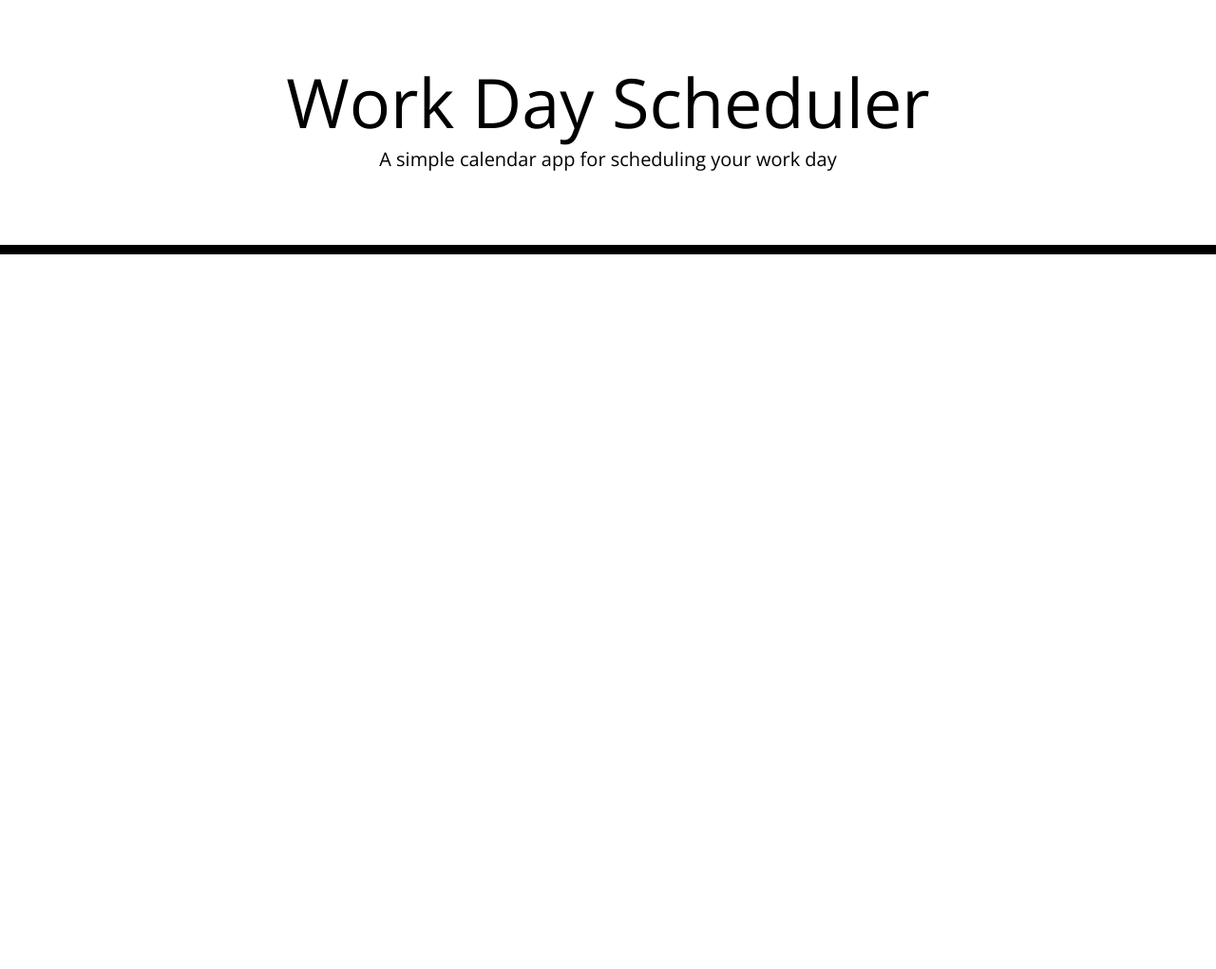
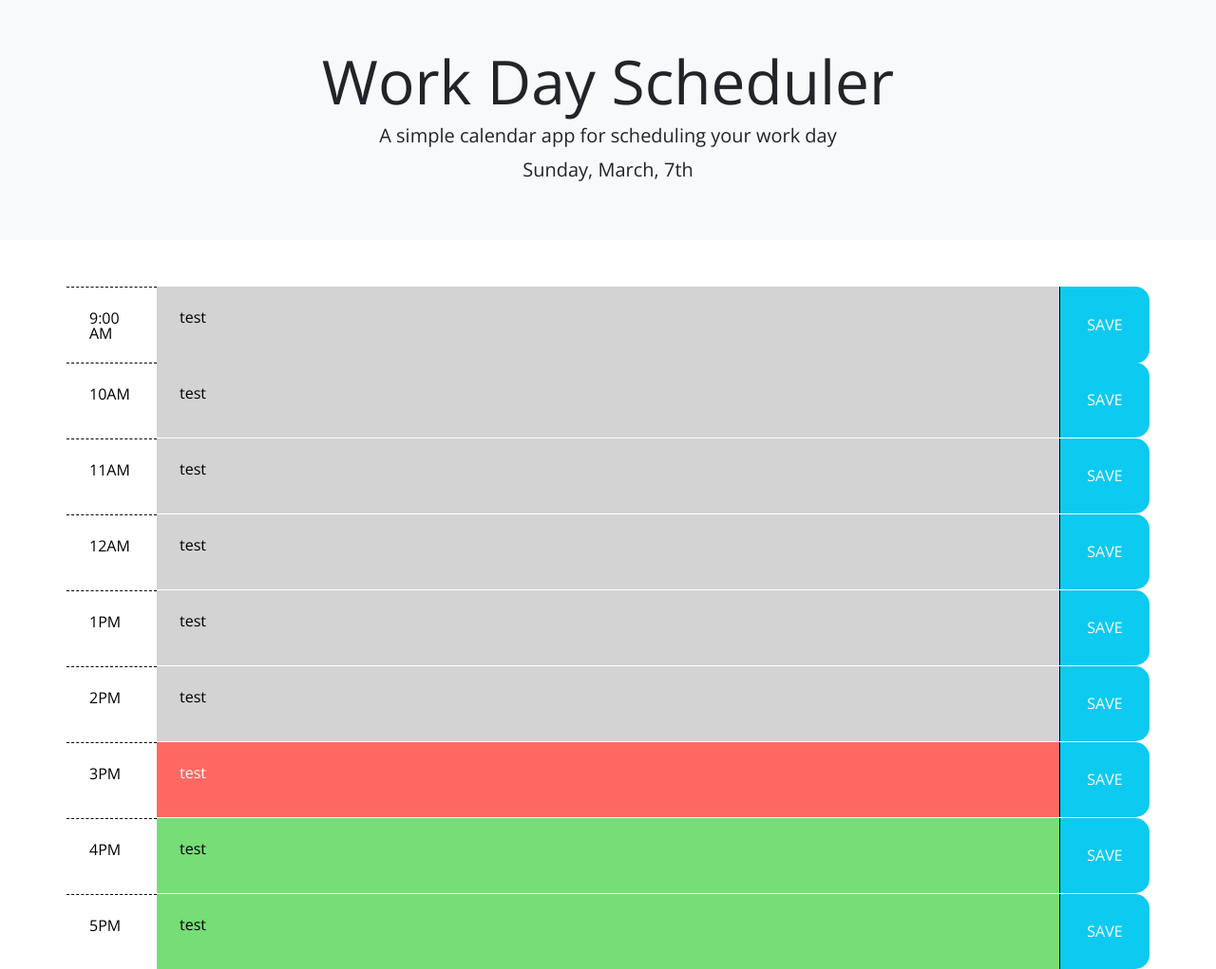
Before and after one commit to mrpancakes/homework-05-work-day-scheduler, a plain HTML site: page index.html in a window 1280 px wide. Shown: the whole page at 95% size. Before the commit the page ends 800 px from the top, so only its background shows below. Drawn offline with nearby package versions, Linux system fonts and the light colour scheme; files that its build step writes are made by us from their sources.

Commit message:
Styled the page and used Bootstrap Grid to create a row/column for each hour in the day. Used moment.js to set today's date in the header.

```diff
--- a/assets/main.js
+++ b/assets/main.js
@@ -0,0 +1,11 @@
+// Create variable with today's date, format it, and add it as text to the id referenced in the HTML
+let todaysDate = moment().format("dddd, MMMM, Do");
+$("#currentDay").text(todaysDate);
+
+let currentTime = moment().format("h:mm:ss a");
+
+let timeAtNine = moment("#9am").format("h:mm:ss a")
+
+console.log(currentTime);
+
+console.log(timeAtNine);
--- a/assets/style.css
+++ b/assets/style.css
@@ -11,14 +11,6 @@ textarea{
   color: #000000;
   border-left: 1px solid black;
   padding: 10px;
-}
-
-.jumbotron {
-  text-align: center;
-  background-color: transparent;
-  color: black;
-  border-radius: 0;
-  border-bottom: 10px solid black;
 }
 
 .description{
@@ -44,7 +36,7 @@ textarea{
 
 .past {
   background-color: #d3d3d3;
-  color: white;
+  color: black;
 }
 
 .present {
@@ -54,7 +46,7 @@ textarea{
 
 .future {
   background-color: #77dd77;
-  color: white;
+  color: black;
 }
 
 .saveBtn {
@@ -65,7 +57,7 @@ textarea{
   color: white;
 }
 
-.saveBtn i:hover {
+.saveBtn:hover {
   font-size: 20px;
   transition: all .3s ease-in-out;
 }
--- a/index.html
+++ b/index.html
@@ -1,38 +1,103 @@
 <!DOCTYPE html>
 <html lang="en">
+
 <head>
   <meta charset="UTF-8" />
   <meta name="viewport" content="width=device-width, initial-scale=1.0" />
   <meta http-equiv="X-UA-Compatible" content="ie=edge" />
-    <link
-      rel="stylesheet"
-      href="https://stackpath.bootstrapcdn.com/bootstrap/4.3.1/css/bootstrap.min.css"
-    />
-    <link
-      rel="stylesheet"
-      href="https://use.fontawesome.com/releases/v5.8.1/css/all.css"
-      integrity="sha384-50oBUHEmvpQ+1lW4y57PTFmhCaXp0ML5d60M1M7uH2+nqUivzIebhndOJK28anvf"
-      crossorigin="anonymous"
-    />
-    <link
-      href="https://fonts.googleapis.com/css?family=Open+Sans&display=swap"
-      rel="stylesheet"
-    />
-    <link rel="stylesheet" href="style.css" />
+  <link href="https://cdn.jsdelivr.net/npm/bootstrap@5.0.0-beta2/dist/css/bootstrap.min.css" rel="stylesheet"
+    integrity="sha384-BmbxuPwQa2lc/FVzBcNJ7UAyJxM6wuqIj61tLrc4wSX0szH/Ev+nYRRuWlolflfl" crossorigin="anonymous">
+  <link rel="stylesheet" href="https://use.fontawesome.com/releases/v5.8.1/css/all.css"
+    integrity="sha384-50oBUHEmvpQ+1lW4y57PTFmhCaXp0ML5d60M1M7uH2+nqUivzIebhndOJK28anvf" crossorigin="anonymous" />
+  <link href="https://fonts.googleapis.com/css?family=Open+Sans&display=swap" rel="stylesheet" />
+  <link rel="stylesheet" href="./assets/style.css" />
   <title>Work Day Scheduler</title>
 </head>
 
 <body>
-    <header class="jumbotron">
+  <header class="p-5 container-fluid d-flex align-items-center flex-column bg-light">
     <h1 class="display-3">Work Day Scheduler</h1>
     <p class="lead">A simple calendar app for scheduling your work day</p>
     <p id="currentDay" class="lead"></p>
   </header>
-    <div class="container">
-      <!-- Timeblocks go here -->
+  <div class="container mt-5">
+    <div class="row">
+      <div class="col-lg-1 col-2 hour p-4" id="9am">9:00 AM</div>
+      <div class="col-lg-10 col-8 p-4 past">test</div>
+      <div class="col-lg-1 col-2 bg-info saveBtn d-flex justify-content-center align-items-center">
+        <div>SAVE</div>
       </div>
+    </div>
+
+    <div class="row" id="10am">
+      <div class="col-lg-1 col-2 hour p-4">10AM</div>
+      <div class="col-lg-10 col-8 p-4 past">test</div>
+      <div class="col-lg-1 col-2 bg-info saveBtn d-flex justify-content-center align-items-center">
+        <div>SAVE</div>
+      </div>
+    </div>
+
+    <div class="row" id="10am">
+      <div class="col-lg-1 col-2 hour p-4">11AM</div>
+      <div class="col-lg-10 col-8 p-4 past">test</div>
+      <div class="col-lg-1 col-2 bg-info saveBtn d-flex justify-content-center align-items-center">
+        <div>SAVE</div>
+      </div>
+    </div>
+
+    <div class="row" id="10am">
+      <div class="col-lg-1 col-2 hour p-4">12AM</div>
+      <div class="col-lg-10 col-8 p-4 past">test</div>
+      <div class="col-lg-1 col-2 bg-info saveBtn d-flex justify-content-center align-items-center">
+        <div>SAVE</div>
+      </div>
+    </div>
+
+    <div class="row" id="10am">
+      <div class="col-lg-1 col-2 hour p-4">1PM</div>
+      <div class="col-lg-10 col-8 p-4 past">test</div>
+      <div class="col-lg-1 col-2 bg-info saveBtn d-flex justify-content-center align-items-center">
+        <div>SAVE</div>
+      </div>
+    </div>
+
+    <div class="row" id="10am">
+      <div class="col-lg-1 col-2 hour p-4">2PM</div>
+      <div class="col-lg-10 col-8 p-4 past">test</div>
+      <div class="col-lg-1 col-2 bg-info saveBtn d-flex justify-content-center align-items-center">
+        <div>SAVE</div>
+      </div>
+    </div>
+
+    <div class="row" id="10am">
+      <div class="col-lg-1 col-2 hour p-4">3PM</div>
+      <div class="col-lg-10 col-8 p-4 present">test</div>
+      <div class="col-lg-1 col-2 bg-info saveBtn d-flex justify-content-center align-items-center">
+        <div>SAVE</div>
+      </div>
+    </div>
+
+    <div class="row" id="10am">
+      <div class="col-lg-1 col-2 hour p-4">4PM</div>
+      <div class="col-lg-10 col-8 p-4 future">test</div>
+      <div class="col-lg-1 col-2 bg-info saveBtn d-flex justify-content-center align-items-center">
+        <div>SAVE</div>
+      </div>
+    </div>
+
+    <div class="row" id="10am">
+        <div class="col-lg-1 col-2 hour p-4">5PM</div>
+        <div class="col-lg-10 col-8 p-4 future">test</div>
+        <div class="col-lg-1 col-2 bg-info saveBtn d-flex justify-content-center align-items-center">
+        <div>SAVE</div>
+      </div>
+      </div>
+  </div>
+
 
   <script src="https://cdnjs.cloudflare.com/ajax/libs/jquery/3.2.1/jquery.min.js"></script>
   <script src="https://cdnjs.cloudflare.com/ajax/libs/moment.js/2.24.0/moment.min.js"></script>
+  <script src="./assets/main.js"></script>
 </body>
+
 </html>
```
Lines whose indentation alone changed are shown as unchanged.
